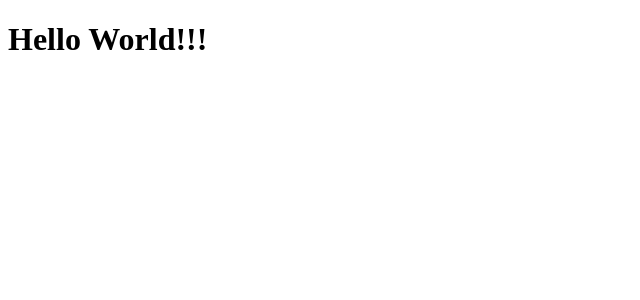
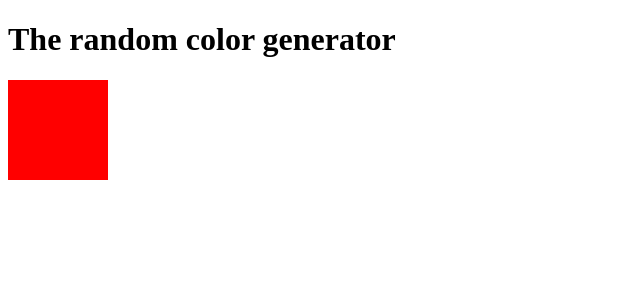
Before and after one commit to cristian-montes/random_color, a React app: page / in a window 1280 px wide. Shown: the top 300 px of the page, without its empty margins (0-640 px from the left). Built offline with nearby package versions, Linux system fonts and the light colour scheme.

Commit message:
added RandomDisplay component

```diff
--- a/package.json
+++ b/package.json
@@ -1,9 +1,8 @@
 {
-  "name": "RandomColor",
+  "name": "randomcolor",
   "version": "1.0.0",
   "description": "",
   "main": "dist/index.js",
-  "type": "module",
   "jest": {
     "setupFilesAfterEnv": [
       "@testing-library/jest-dom/extend-expect",
--- a/src/components/app/App.jsx
+++ b/src/components/app/App.jsx
@@ -1,5 +1,8 @@
 import React from 'react';
+import RandomColor from '../../containers/RandomColor';
 
 export default function App() {
-  return <h1>Hello World!!!</h1>;
+  return(
+    <RandomColor/>
+  )
 }
--- /dev/null
+++ b/src/components/color-selector/RandomDisplay.jsx
@@ -0,0 +1,17 @@
+import React from "react";
+
+const RandomDisplay = ({ showingColor }) => {
+    return(
+        <div
+            style={{
+                backgroundColor: showingColor,
+                height: 100,
+                width: 100,
+                marginTop: 20,
+            }}
+        >
+        </div>
+    )
+}
+
+export default RandomDisplay;
--- a/src/containers/RandomColor.jsx
+++ b/src/containers/RandomColor.jsx
@@ -1,11 +1,27 @@
 import React, { Component } from 'react';
+import RandomDisplay from '../components/color-selector/RandomDisplay.jsx'
 
 class RandomColor extends Component {
  state = {
-     showingColor: 'pink'
- }
+     showingColor: 'red',
+ };
 
+ changeColorState = (colores) => {
+     this.setState({ showingColor: colores })
+ };
 
+render(){
+    const colores = ['red', 'yellow', 'blue', 'green', 'violet', 'teal', 'gold'];
+    const { showingColor } = this.state;
+    return(
+        <>
+            <h1>The random color generator</h1>
+            {/* <SmartColor/> */}
+            <RandomDisplay showingColor={showingColor}/>
+
+        </>
+    )
+}
 
 }
 
```
Also changed, not shown: src/components/color-selector/SmartColor.jsx (added).
